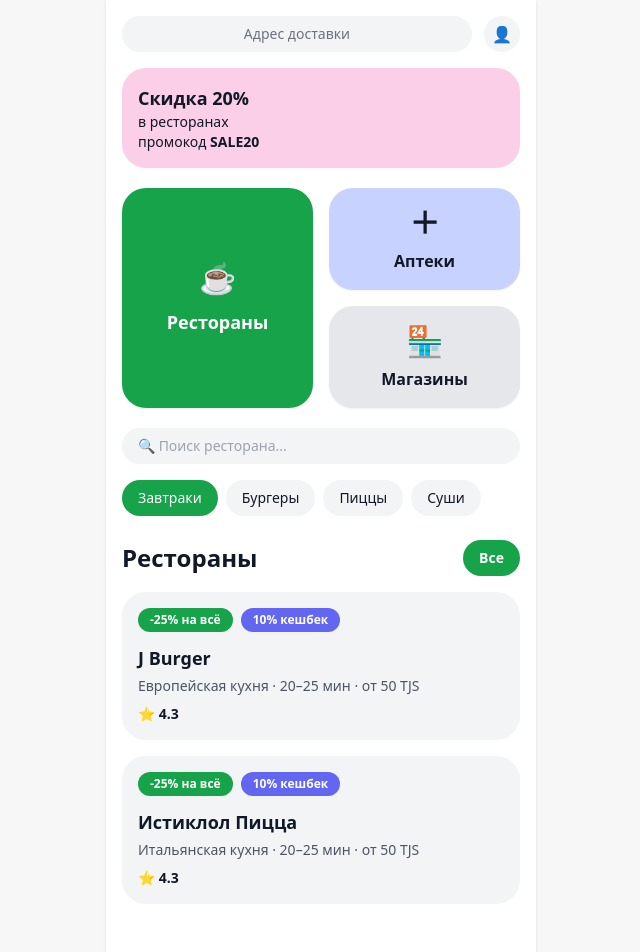
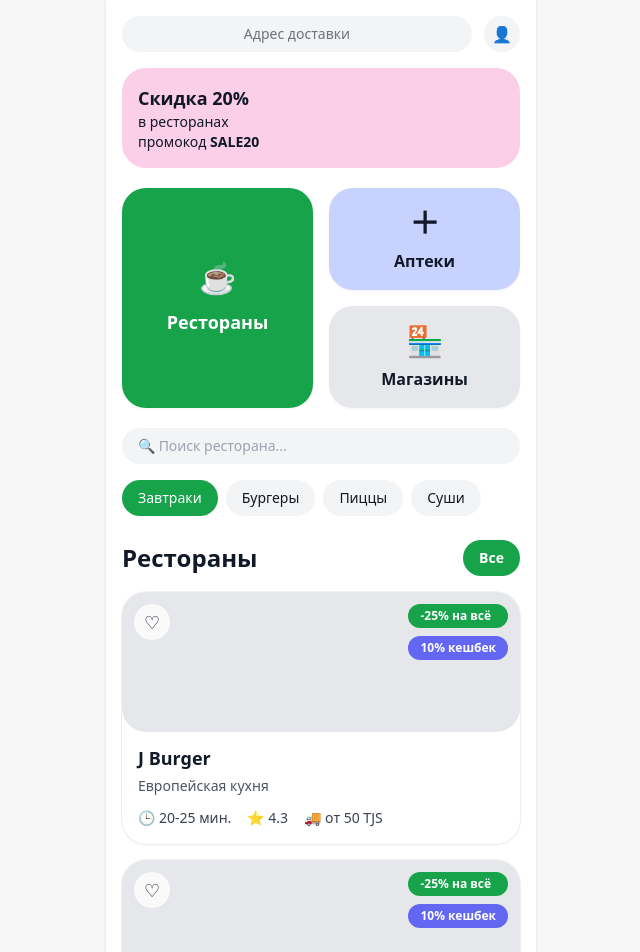
Before and after one commit to pfm112/Dostavka.tj, a Next.js app in the folder apps/web/: page / in a window 1280 px wide. Shown: the top 952 px of the page, without its empty margins (319-959 px from the left). Built offline with nearby package versions, Linux system fonts and the light colour scheme.

Commit message:
Update page.tsx

```diff
--- a/apps/web/app/page.tsx
+++ b/apps/web/app/page.tsx
@@ -1,6 +1,5 @@
 'use client';
 
-import Image from 'next/image';
 import Link from 'next/link';
 
 export default function HomePage() {
@@ -26,7 +25,6 @@ export default function HomePage() {
 
       {/* TOP CATEGORIES */}
       <div className="grid grid-cols-2 gap-4">
-        {/* Restaurants */}
         <Link
           href="/restaurants"
           className="flex h-[220px] flex-col items-center justify-center rounded-3xl bg-green-600 text-white shadow-sm active:scale-[0.99]"
@@ -35,7 +33,6 @@ export default function HomePage() {
           <div className="text-lg font-extrabold">Рестораны</div>
         </Link>
 
-        {/* Right column */}
         <div className="grid grid-rows-2 gap-4">
           <button className="flex h-full flex-col items-center justify-center rounded-3xl bg-indigo-200 font-extrabold shadow-sm active:scale-[0.99]">
             <div className="mb-2 text-3xl">＋</div>
@@ -81,16 +78,8 @@ export default function HomePage() {
 
       {/* Restaurant cards */}
       <div className="mt-4 space-y-4">
-        <RestaurantCard
-          name="J Burger"
-          cuisine="Европейская кухня"
-          rating="4.3"
-        />
-        <RestaurantCard
-          name="Истиклол Пицца"
-          cuisine="Итальянская кухня"
-          rating="4.3"
-        />
+        <RestaurantCard name="J Burger" cuisine="Европейская кухня" rating="4.3" />
+        <RestaurantCard name="Истиклол Пицца" cuisine="Итальянская кухня" rating="4.3" />
       </div>
     </div>
   );
@@ -106,8 +95,19 @@ function RestaurantCard({
   rating: string;
 }) {
   return (
-    <div className="rounded-3xl bg-gray-100 p-4">
-      <div className="mb-3 flex gap-2">
+    <div className="rounded-3xl bg-white shadow-sm ring-1 ring-black/5">
+      {/* IMAGE AREA (фикс высота, одинаковые отступы, элементы absolute) */}
+      <div className="relative h-[140px] rounded-3xl bg-gray-200">
+        {/* heart */}
+        <button
+          className="absolute left-3 top-3 flex h-9 w-9 items-center justify-center rounded-full bg-white/80 text-lg"
+          aria-label="favorite"
+        >
+          ♡
+        </button>
+
+        {/* badges */}
+        <div className="absolute right-3 top-3 flex flex-col gap-2">
           <span className="rounded-full bg-green-600 px-3 py-1 text-xs font-bold text-white">
             -25% на всё
           </span>
@@ -115,14 +115,29 @@ function RestaurantCard({
             10% кешбек
           </span>
         </div>
-
-      <div className="text-lg font-extrabold">{name}</div>
-      <div className="mt-1 text-sm text-gray-600">
-        {cuisine} · 20–25 мин · от 50 TJS
       </div>
 
-      <div className="mt-2 flex items-center gap-1 text-sm font-bold">
-        ⭐ {rating}
+      {/* CONTENT (фиксированные paddings) */}
+      <div className="px-4 pb-4 pt-3">
+        <div className="text-lg font-extrabold">{name}</div>
+        <div className="mt-1 text-sm text-gray-600">{cuisine}</div>
+
+        <div className="mt-3 flex items-center gap-4 text-sm text-gray-700">
+          <div className="flex items-center gap-1">
+            <span>🕒</span>
+            <span>20-25 мин.</span>
+          </div>
+
+          <div className="flex items-center gap-1">
+            <span>⭐</span>
+            <span>{rating}</span>
+          </div>
+
+          <div className="flex items-center gap-1">
+            <span>🚚</span>
+            <span>от 50 TJS</span>
+          </div>
+        </div>
       </div>
     </div>
   );
```
Lines whose indentation alone changed are shown as unchanged.
